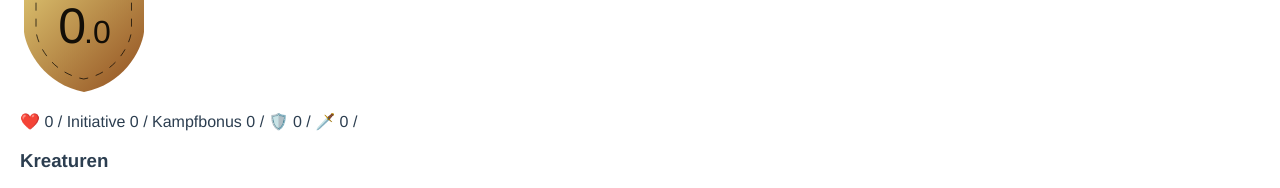
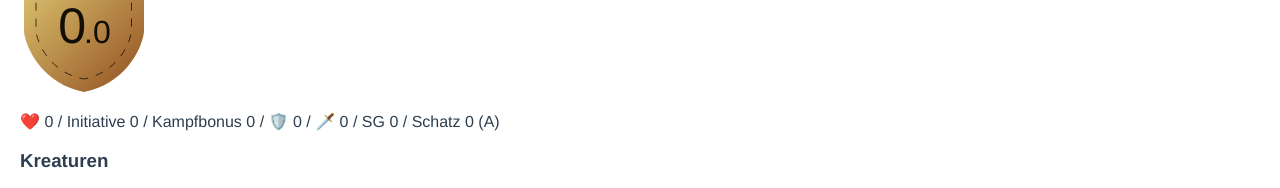
Before and after one commit to johannesschweig/arboretum, a Vue app: page /#/ in a window 1280 px wide. Shown: the part 150-338 px from the top of the page. Built offline with nearby package versions, Linux system fonts and the light colour scheme.

Commit message:
added treasure

```diff
--- a/src/components/Result.vue
+++ b/src/components/Result.vue
@@ -42,7 +42,7 @@ export default {
       attr: state => state.attr
     }),
     attrString() {
-      return getAttrString(this.attr)
+      return getAttrString(this.attr, this.sg)
     },
     formattedSg() {
       let decimal
--- a/src/utils.js
+++ b/src/utils.js
@@ -22,8 +22,35 @@ function getAttrPiece(obj) {
   return str
 }
 
-export function getAttrString(attr) {
-    // <p>TODO ♥ {{attr.tp}} / INI 0 / KB 3 / 🛡 6 / 🗡 -1 / MP 12 / Spruchl 4 / SG4</p>
+function getMoney(kl) {
+  if (!kl) {
+    return '0'
+  } else if (kl < 10) {
+    return `${Math.round(kl)} KL`
+  } else if (kl < 100) {
+    return `${Math.round(kl/10)} TT`
+  } else if (kl < 100000) {
+    return `${Math.round(kl/100)} GF`
+  } else {
+    return `${Math.round(kl/100000)} kGF`
+  }
+}
+
+function getTreasure(sg) {
+  if (!sg) {
+    return {
+      type: 'A',
+      val: 0
+    }
+  }
+  let t = (57.5306 * Math.pow(sg, 0.0461748)) - 58.4278
+  return {
+    type: 'ABCDEFG'[Math.round(t-1)],
+    val: getMoney(Math.pow(10, t-1))
+  }
+}
+
+export function getAttrString(attr, sg) {
   let str = ''
   for(let i = 0; i < alias.length; i++) {
     str += getAttrPiece({
@@ -31,7 +58,9 @@ export function getAttrString(attr) {
       attr: attr[alias[i].short]
     })
   }
-  return str
+  // calculate treasure
+  let treasure = getTreasure(sg)
+  return str += `SG ${sg} / Schatz ${treasure.val} (${treasure.type})`
 }
 
 export function getKP(attr, mod) {
```
